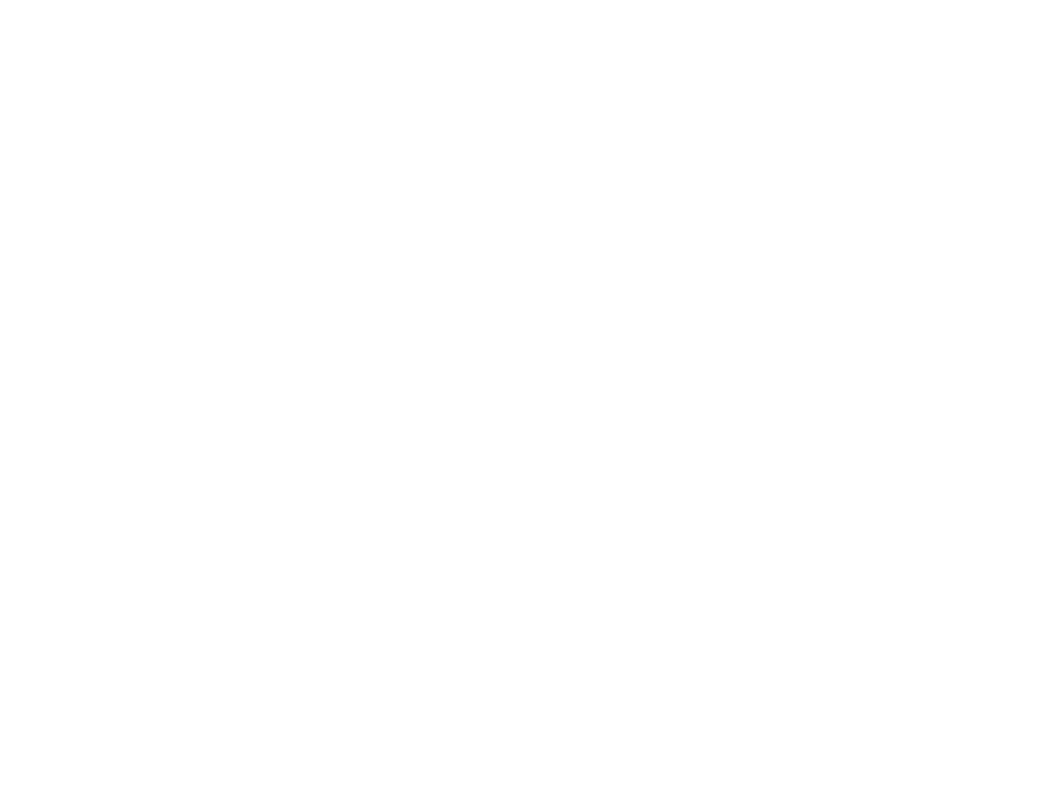
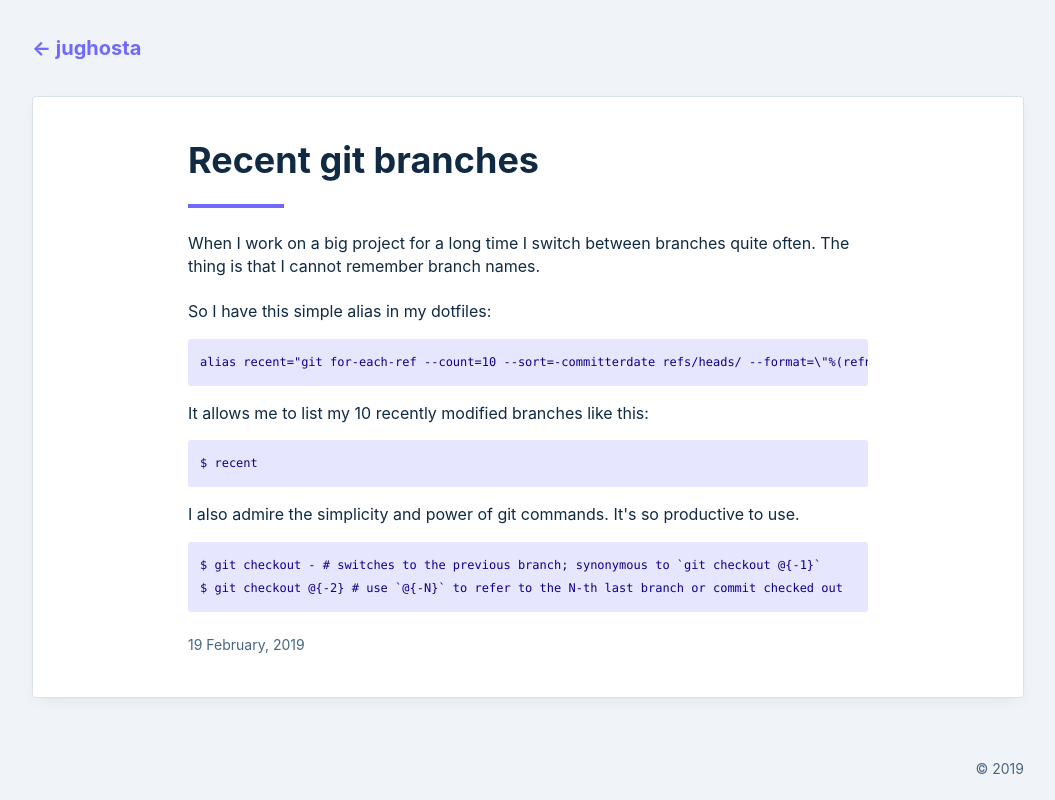
Before and after one commit to jughosta/blog, a Gatsby site: page /2019-02-19-git-recent in a window 1280 px wide. Before the commit this address had no page. Shown: the whole page, without its empty margins (112-1167 px from the left). Built offline with nearby package versions, Linux system fonts and the light colour scheme; Gatsby itself is replaced by a stand-in of ours; some packages are replaced by stand-ins of ours; code samples lack their colours.

Commit message:
New blog post

````diff
--- a/src/components/layout.css
+++ b/src/components/layout.css
@@ -144,13 +144,16 @@
   font-weight: bold;
 }
 code {
-  font-size: 0.85rem;
+  display: block;
+  font-size: 0.75rem;
   line-height: 1.45rem;
-  background-color: hsla(0, 0%, 0%, 0.04);
+  background-color: #e6e6ff;
+  color: #0c008c;
   border-radius: 3px;
   font-family: 'SFMono-Regular', Consolas, 'Roboto Mono', 'Droid Sans Mono',
     'Liberation Mono', Menlo, Courier, monospace;
-  padding: 0.75rem 0;
+  padding: 0.75rem;
+  overflow: auto;
 }
 
 @media only screen and (max-width: 480px) {
--- /dev/null
+++ b/src/pages/2019-02-19-git-recent.md
@@ -0,0 +1,26 @@
+---
+title: 'Recent git branches'
+date: '2019-02-19'
+spoiler: "How to get a list of recently modified git branches?"
+---
+
+When I work on a big project for a long time I switch between branches quite often. The thing is that I cannot remember branch names.
+
+So I have this simple alias in my dotfiles:
+
+```
+alias recent="git for-each-ref --count=10 --sort=-committerdate refs/heads/ --format=\"%(refname:short)\""
+```
+
+It allows me to list my 10 recently modified branches like this:
+
+```
+$ recent
+```
+
+I also admire the simplicity and power of git commands. It's so productive to use.
+
+```
+$ git checkout - # switches to the previous branch; synonymous to `git checkout @{-1}`
+$ git checkout @{-2} # use `@{-N}` to refer to the N-th last branch or commit checked out
+```
--- a/src/pages/2019-02-19-second.md
+++ /dev/null
@@ -1,7 +0,0 @@
----
-title: 'Still testing'
-date: '2019-02-19'
-spoiler: "Haha. Nothing here. Don't even look inside."
----
-
-Haha. Nothing here yet.
````
